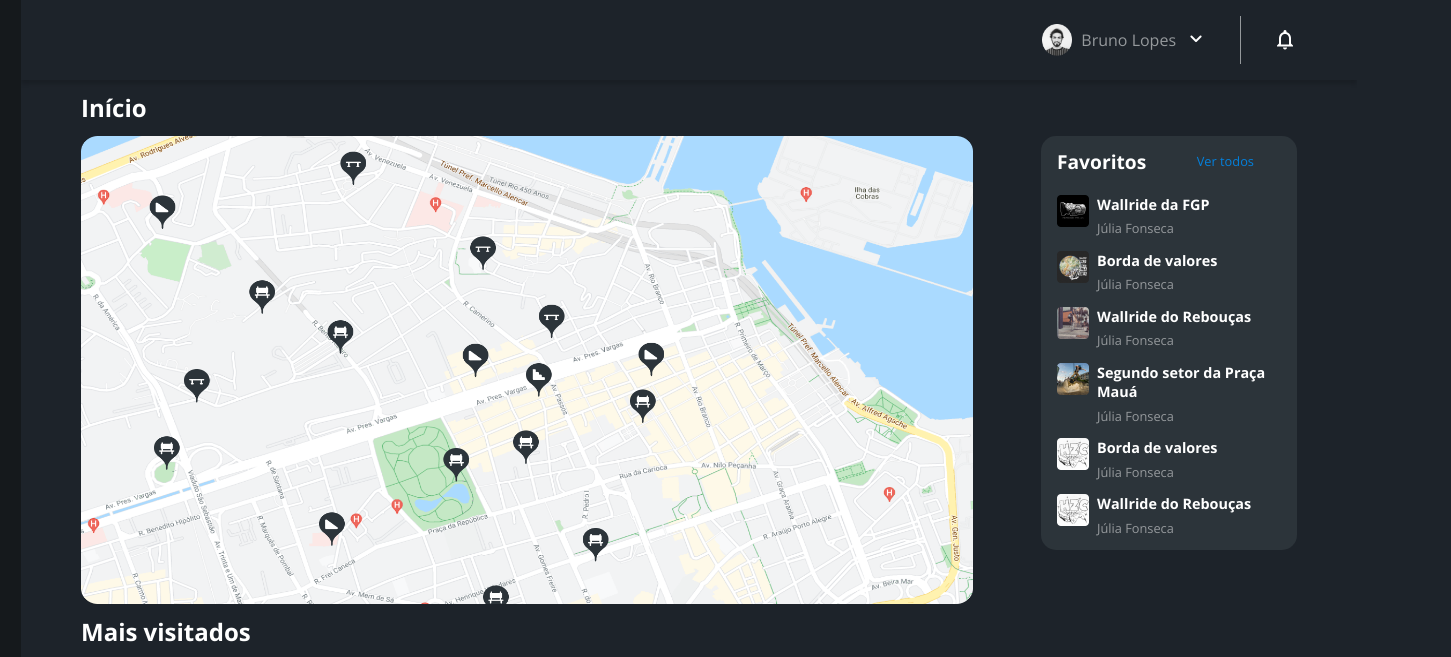
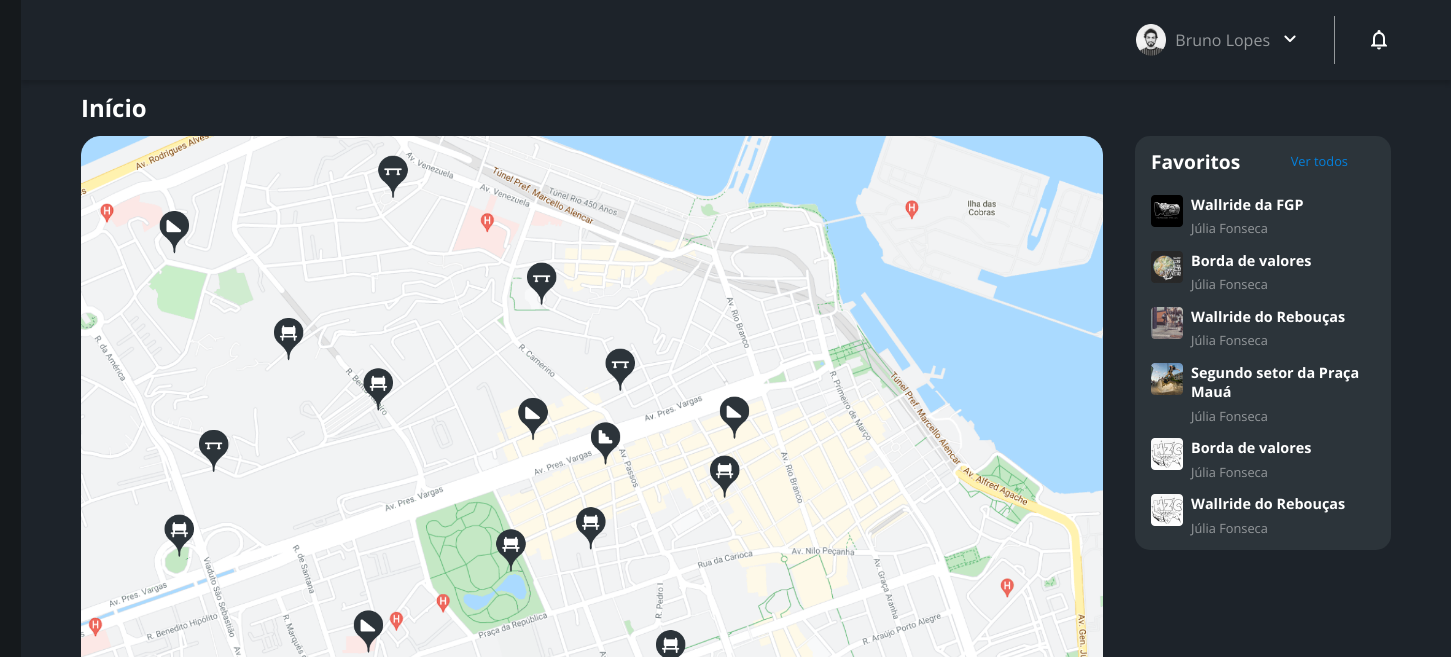
Before and after one commit to wesleyLM/CSS-dispondo-elementos-com-Flexbox-e-Grid, a plain HTML site: page assets/picos.html in a window 1536 px wide. Shown: the top 657 px of the page, 179-1630 px from the left, 1451 px wide, since content can reach past the window. Drawn offline with nearby package versions, Linux system fonts and the light colour scheme.

Commit message:
ajuste do layout mobile

```diff
--- a/assets/css/style.css
+++ b/assets/css/style.css
@@ -64,18 +64,21 @@ body{
     color: var(---fonte);
 }
 
-.principal,
-.principal-picos{
+.principal{
     padding: 1.5rem 1rem;
     display: grid;
     gap: 1rem;
     grid-area: 2/2;
 
 }
+.principal-picos{
+    padding: 1.5rem 1rem;
+}
 
 .cartao__mapa{
     height: 468px;
-    width: max-content;
+    width: 367px;
+    margin: 1rem 0;
 }
 
 .titulo-pagina,
@@ -92,8 +95,11 @@ body{
     }
 
     .cartao__mapa{
-        width: 892px;
+        width: 1022px;
         grid-area: mapa-destaques;
+
+        height: initial;
+        margin: 0;
     }
 
     .principal{
@@ -112,6 +118,10 @@ body{
     }
 
     .principal-picos{
+        display: grid;
+        gap: 1rem;
+        grid-area: 2/2;
+
         grid-template-columns: auto 1fr auto;
         column-gap: 2rem;
 
```
